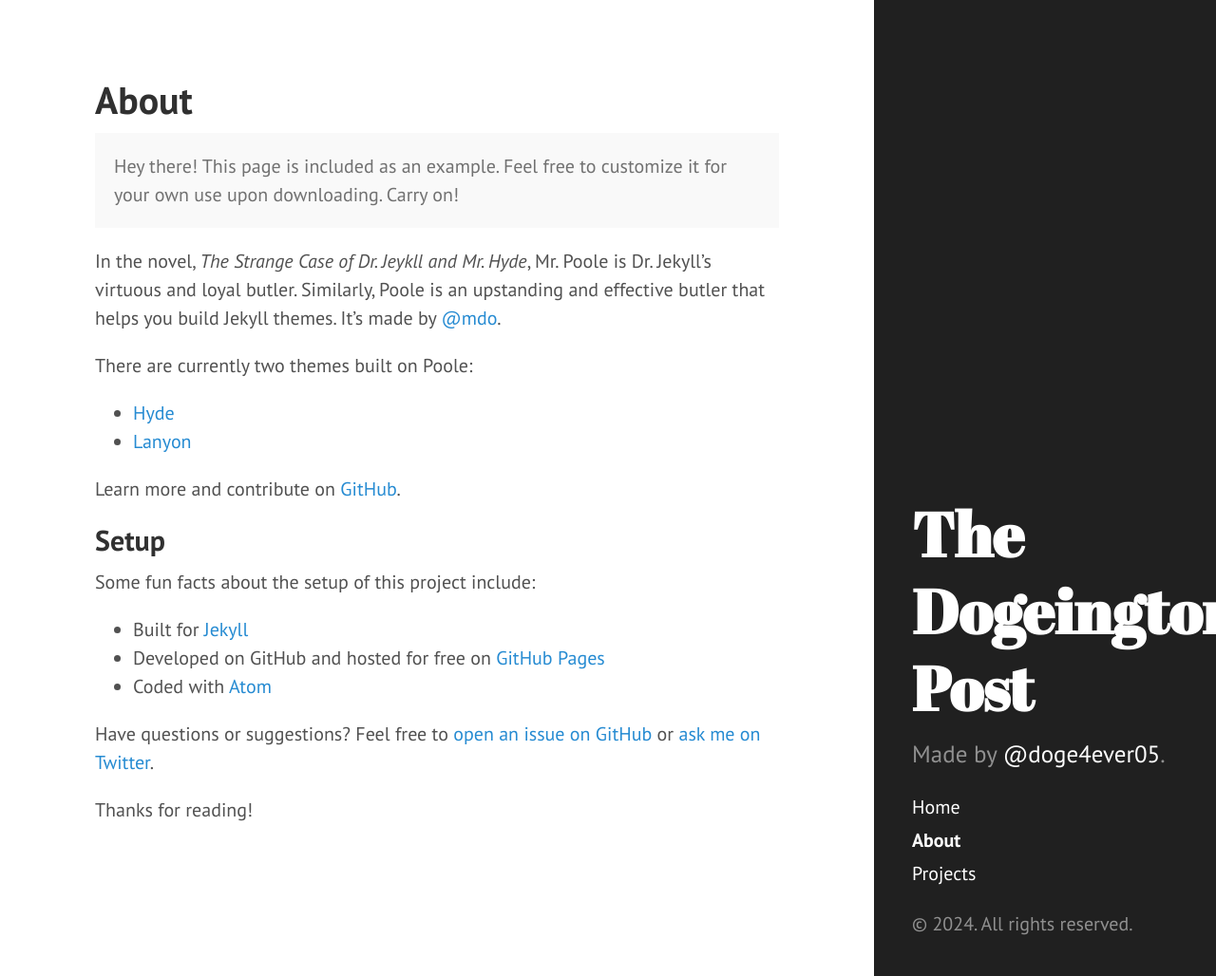
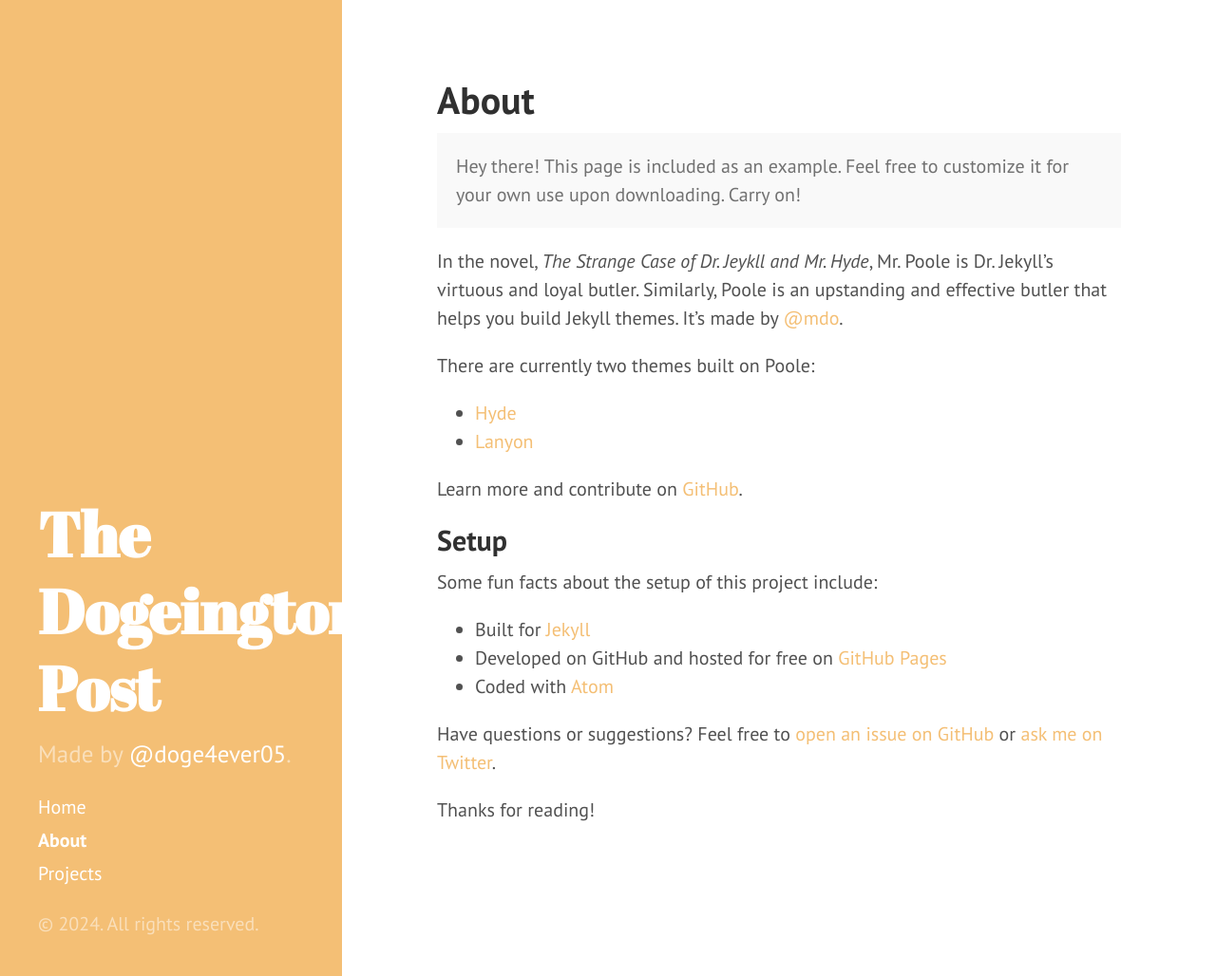
Before and after one commit to doge4ever05/doge4ever05.github.io, a Jekyll site: the page built from about.md, in a window 1280 px wide and 1028 px high. Shown: the whole window at 95% size. Built offline with Jekyll 4.4.1, drawn with Linux system fonts in a browser that asks for light colours.

Commit message:
Update default.html

```diff
--- a/_layouts/default.html
+++ b/_layouts/default.html
@@ -3,7 +3,7 @@
 
   {% include head.html %}
 
-  <body class="layout-reverse">
+  <body class="theme-base-0a">
 
     {% include sidebar.html %}
 
```
